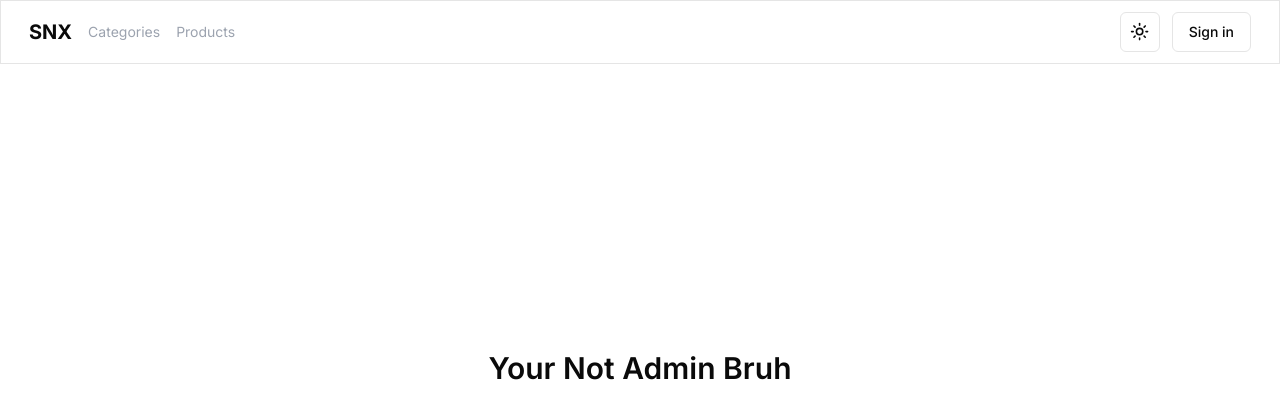
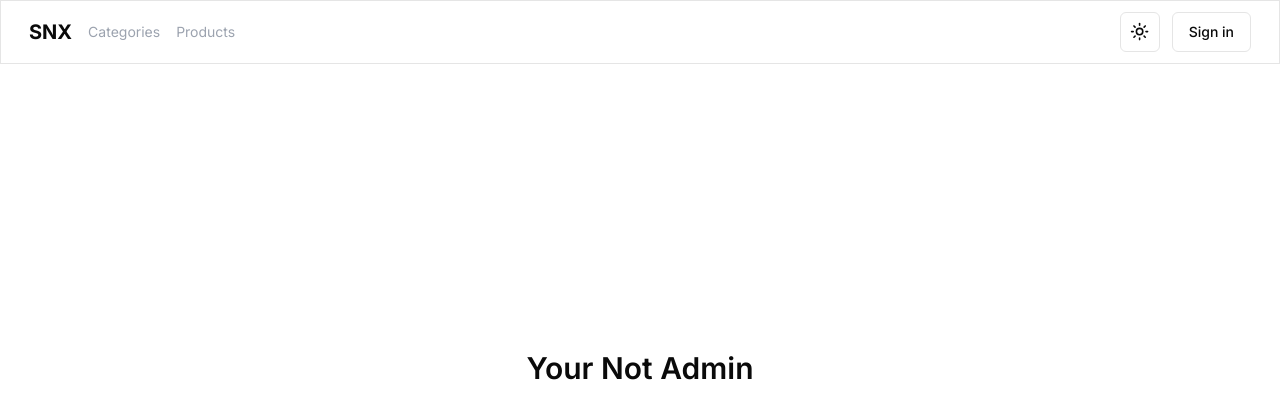
Before and after one commit to Narayana212/adminDashboard, a Next.js app: page /notAdmin in a window 1280 px wide. Shown: the top 418 px of the page. Built offline with nearby package versions, Linux system fonts and the light colour scheme; no server answers.

Commit message:
Gatway users and admin

```diff
--- a/src/app/(root)/notAdmin/page.tsx
+++ b/src/app/(root)/notAdmin/page.tsx
@@ -4,7 +4,7 @@ import React from 'react'
 export default function NotAdmin() {
   return (
     <div className='w-screen h-screen flex justify-center items-center -mt-24'>
-        <Heading text='Your Not Admin Bruh'/>
+        <Heading text='Your Not Admin'/>
     </div>
   )
 }
--- a/src/app/api/requestedProducts/route.ts
+++ b/src/app/api/requestedProducts/route.ts
@@ -15,8 +15,6 @@ export async function OPTIONS() {
     return NextResponse.json({}, { headers: corsHeaders });
 }
 
-
-
 export async function GET(request: NextRequest) {
     try {
         const requestedProducts = await prisma.requestedProduct.findMany({
@@ -24,7 +22,7 @@ export async function GET(request: NextRequest) {
                 images: true
             }
         });
-        return NextResponse.json({ message: requestedProducts }, {headers: corsHeaders });
+        return NextResponse.json({ message: requestedProducts }, {headers:corsHeaders});
 
 
     } catch (error: any) {
@@ -55,7 +53,6 @@ export async function POST(request: NextRequest) {
 
             },
         },);
-
         const data = await prisma.requestedProduct.findMany();
         return NextResponse.json({ message: data }, {headers:corsHeaders});
     } catch (error: any) {
```
Also changed, not shown: 1 other file (tests, documents, lock files or other folders).
